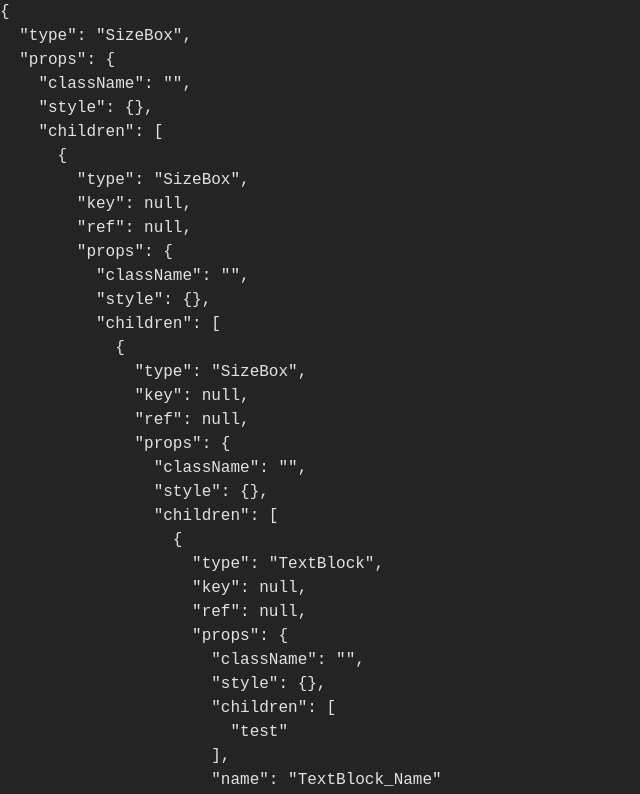
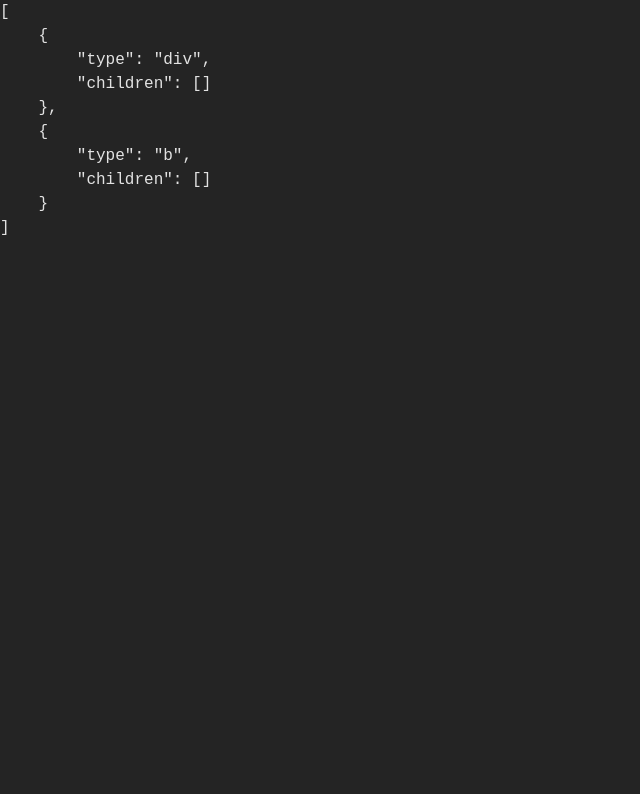
Before and after one commit to Kndgy/jsx-to-unreal-umg, a React (Vite) app: page / in a window 1280 px wide. Shown: the top 794 px of the page, without its empty margins (0-640 px from the left). Built offline with nearby package versions, Linux system fonts and the light colour scheme.

Commit message:
new project container

```diff
--- a/src/main.tsx
+++ b/src/main.tsx
@@ -83,27 +83,62 @@ const structure = convertNodeToJSON(
     />
   )
 
-console.log(parseToUmg(structure))
+// console.log(parseToUmg(structure))
 
 const App = () => {
 
-  console.log(convertNodeToJSON( <TextBlock>asds</TextBlock> ))
-  console.log(createReactElement(convertNodeToJSON( <TextBlock>asds</TextBlock> )))
-  console.log(Extract( <TextBlock>asds</TextBlock> ))
-  console.log( <TextBlock>asds</TextBlock> )
+  interface Node {
+    type: string;
+    children: string | Node[];
+  }
+
+  function htmlToJson(html: string): Node[] {
+    const result: Node[] = [];
+    let index = 0;
+
+    while (index < html.length) {
+      const startTag = html.indexOf('<', index);
+      const endTag = html.indexOf('>', startTag);
+
+      if (startTag === -1 || endTag === -1) {
+        break;
+      }
+
+      const tag = html.slice(startTag + 1, endTag);
+      const isClosingTag = tag.startsWith('/');
+
+      if (isClosingTag) {
+        index = endTag + 1;
+        continue;
+      }
+
+      const nextStartTag = html.indexOf('<', endTag + 1);
+      const children = html.slice(endTag + 1, nextStartTag === -1 ? html.length : nextStartTag).trim();
+
+      if (children === '') {
+        index = nextStartTag;
+        continue;
+      }
+
+      result.push({
+        type: tag,
+        children: htmlToJson(children),
+      });
+
+      index = nextStartTag;
+    }
+
+    return result;
+  }
+
+  const html = '<div>this is content <div><b>bold text</b></div></div>';
+  const json = htmlToJson(html);
+  console.log(json);
   return(
     <div className='main'>
       {/* <Editor/> */}
       {/* result is in console log */}
-      <pre>
-        {JSON.stringify(
-          convertNodeToJSON(
-            <SizeBox name='sizebox_parentParent' children={<SizeBox name='SizeBox_Parent' children={<SizeBox name='SizeBox_Name' children={<TextBlock name='TextBlock_Name' children='test'/>}/>} />} />
-            ),
-            null,
-            2
-        )}
-      </pre>
+      <pre>{JSON.stringify(json, null, 4)}</pre>
     </div>
   )
 }
```
